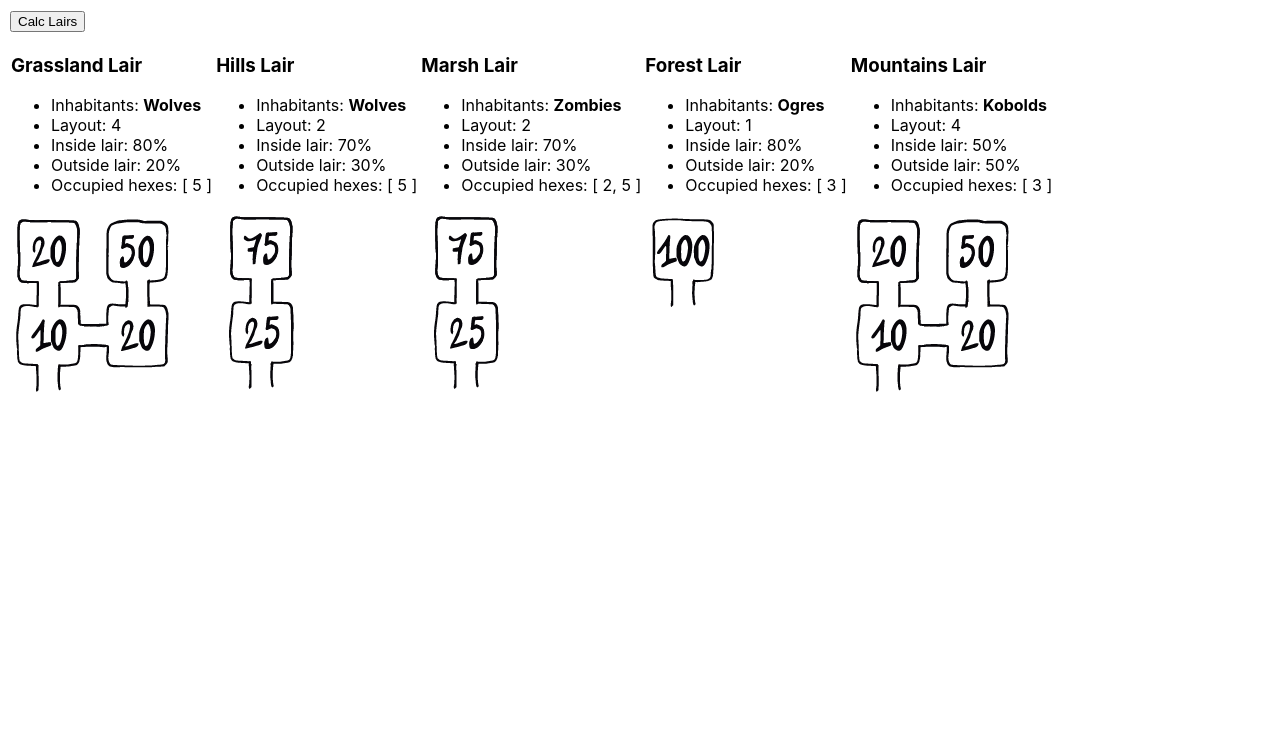
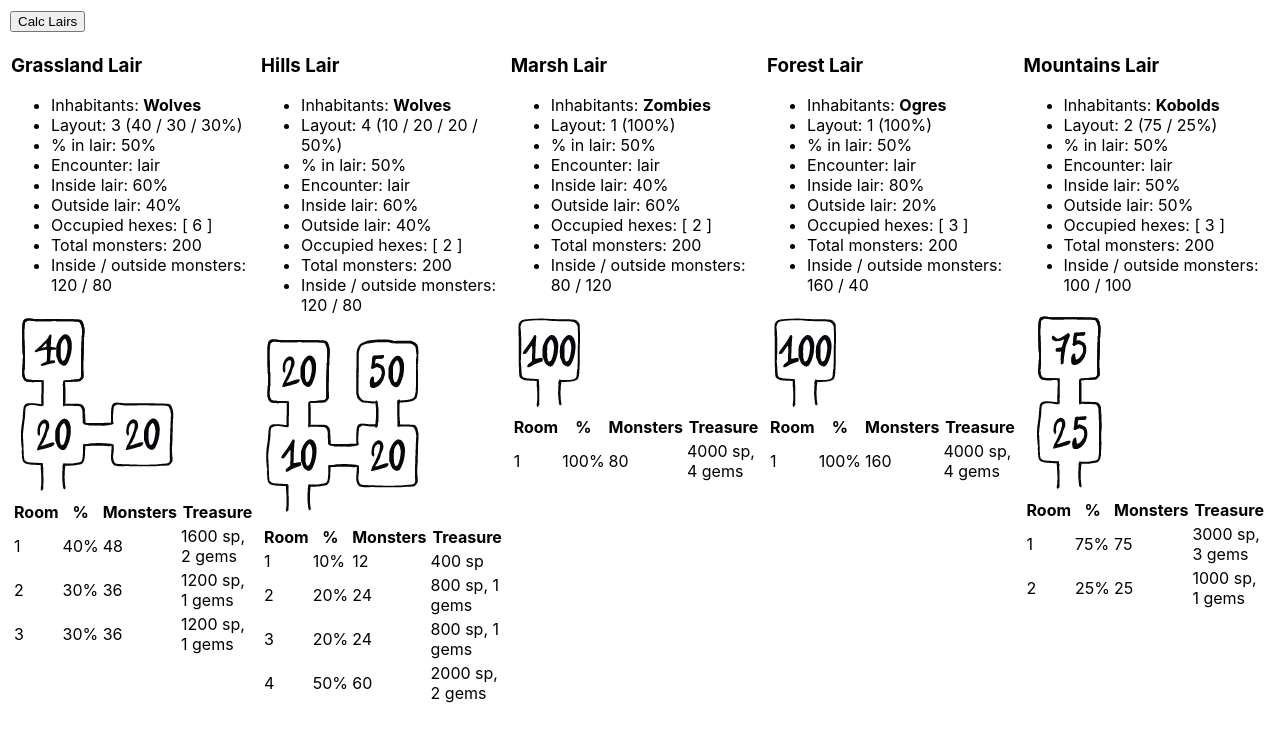
Before and after one commit to lucaster/sandbox-generator, an Angular app in the folder sandbox-generator-ng/: page /lairs in a window 1280 px wide. Shown: the top 742 px of the page. Built offline with nearby package versions, Linux system fonts and the light colour scheme.

Commit message:
finished lair generation

```diff
--- a/sandbox-generator-ng/src/app/pages/hex-draw-patch/hex-draw-patch.ts
+++ b/sandbox-generator-ng/src/app/pages/hex-draw-patch/hex-draw-patch.ts
@@ -10,6 +10,7 @@ import {
 } from '@angular/core';
 import { calcContentWithPath, calcHexesDetailedContentWithDetails } from '../../../data/content';
 import { calcHexesBiome, calcHexesDetailedFeature, fromHexesDetailedToImagePathHexes, fromHexesToHexesDetailed, Hexes, HexesDetailed } from '../../../data/data';
+import { calcLair } from '../../../data/lairs';
 import { SvgDrawer } from '../../../drawing/hex';
 import { HexOps } from '../../../drawing/hex-ops';
 import { Point } from '../../../drawing/point';
@@ -30,8 +31,10 @@ export class HexDrawPatch implements AfterViewInit {
     hexNum: number;
     details: string[] | null;
     content: { treasure: string; convey: string | null; } | null;
+    lair: ReturnType<typeof calcLair> | null;
   }[]>([]);
   private hexesDetailed: HexesDetailed | null = null;
+  private biomes: Hexes | null = null;
   private contentDetails: {
     [hexNum: number]: ReturnType<typeof calcContentWithPath>;
   } = {};
@@ -76,6 +79,12 @@ export class HexDrawPatch implements AfterViewInit {
     const hexOps = new HexOps(r);
     const imageOpts = { width: 50, height: 50 };
     this.hexesDetailed = calcHexesDetailedFeature();
+    // Features do not depend on the biome, but a lair does. Generate a biome
+    // map alongside the features so each lair hex can be detailed.
+    const hasLair = Object.values(this.hexesDetailed).some(
+      (details) => details.includes('Lair')
+    );
+    this.biomes = hasLair ? calcHexesBiome() : null;
     const imagePathHexes = fromHexesDetailedToImagePathHexes(this.hexesDetailed);
     this.drawPatch(
       svgDrawer,
@@ -348,6 +357,7 @@ export class HexDrawPatch implements AfterViewInit {
 
   private resetPatch() {
     this.hexesDetailed = null;
+    this.biomes = null;
     this.contentDetails = {};
     const svg = this.svgElement.nativeElement;
     while (svg.firstChild) {
@@ -360,6 +370,8 @@ export class HexDrawPatch implements AfterViewInit {
       const hexNum = +(key);
       const details = this.hexesDetailed ? this.hexesDetailed[hexNum] : null;
       const content = this.contentDetails[hexNum];
+      const biome = this.biomes ? this.biomes[hexNum] : null;
+      const lair = details?.includes('Lair') && biome ? calcLair(biome) : null;
       return {
         hexNum,
         details,
@@ -372,6 +384,7 @@ export class HexDrawPatch implements AfterViewInit {
               convey: content.convey ? content.convey.result : null,
             }
           : null,
+        lair,
       };
     });
     this.hexDetailList.set(hexDetailList);
--- a/sandbox-generator-ng/src/app/pages/lairs/lairs.html
+++ b/sandbox-generator-ng/src/app/pages/lairs/lairs.html
@@ -18,11 +18,41 @@
     <h3>{{ lair.biome }} Lair</h3>
     <ul>
       <li>Inhabitants: <strong>{{ lair.inhabitants }}</strong></li>
-      <li>Layout: {{ lair.layout }}</li>
+      <li>Layout: {{ lair.layout }} ({{ lair.percentages.join(' / ') }}%)</li>
+      <li>
+        % in lair:
+        {{ lair.percentInLair === null ? '—' : lair.percentInLair + '%' }}
+      </li>
+      <li>Encounter: {{ lair.encounter ?? '—' }}</li>
       <li>Inside lair: {{ lair.percInsideLair }}%</li>
       <li>Outside lair: {{ lair.percOutsideLair }}%</li>
       <li>Occupied hexes: {{ lair.outsideHexes | json }}</li>
+      <li>Total monsters: {{ lair.totalMonsters ?? '—' }}</li>
+      <li>
+        Inside / outside monsters:
+        {{ lair.insideMonsters ?? '—' }} / {{ lair.outsideMonsters ?? '—' }}
+      </li>
     </ul>
     <img src="/assets/images/lair_layout_{{ lair.layout }}.png" alt="{{ lair.layout }}" />
+    <table>
+      <thead>
+        <tr>
+          <th>Room</th>
+          <th>%</th>
+          <th>Monsters</th>
+          <th>Treasure</th>
+        </tr>
+      </thead>
+      <tbody>
+        @for (room of lair.rooms; track room.number) {
+        <tr>
+          <td>{{ room.number }}</td>
+          <td>{{ room.percentage }}%</td>
+          <td>{{ room.monsters ?? '—' }}</td>
+          <td>{{ treasureLabel(room.treasure) }}</td>
+        </tr>
+        }
+      </tbody>
+    </table>
   </section>
 </ng-template>
--- a/sandbox-generator-ng/src/app/pages/lairs/lairs.ts
+++ b/sandbox-generator-ng/src/app/pages/lairs/lairs.ts
@@ -1,6 +1,6 @@
 import { JsonPipe, NgTemplateOutlet } from '@angular/common';
 import { ChangeDetectionStrategy, Component, OnInit } from '@angular/core';
-import { calcLair } from '../../../data/lairs';
+import { calcLair, type LairTreasure } from '../../../data/lairs';
 
 @Component({
   selector: 'app-lairs',
@@ -19,6 +19,24 @@ export class Lairs implements OnInit {
 
   onCalcLairs() {
     const biomes = ['Grassland', 'Hills', 'Marsh', 'Forest', 'Mountains'];
-    this.lairs = biomes.map(calcLair);
+    // The 2023 book delegates the total number of monsters and their treasure
+    // to an external bestiary. These are the book's worked-example values,
+    // used here to show the per-room distribution.
+    const exampleBestiary = {
+      totalMonsters: 200,
+      treasure: { sp: 4000, gems: 4 },
+      percentInLair: 50,
+    };
+    this.lairs = biomes.map((biome) => calcLair(biome, exampleBestiary));
+  }
+
+  treasureLabel(treasure: LairTreasure | null): string {
+    if (!treasure) {
+      return '—';
+    }
+    const parts = Object.entries(treasure)
+      .filter(([, amount]) => amount > 0)
+      .map(([denomination, amount]) => `${amount} ${denomination}`);
+    return parts.length ? parts.join(', ') : '—';
   }
 }
--- a/sandbox-generator-ng/src/data/lairs.ts
+++ b/sandbox-generator-ng/src/data/lairs.ts
@@ -1,7 +1,7 @@
 
 import { d } from "../dice/dice";
 import { RandomTable } from "../domain/random-table";
-import { randomOption } from "./data";
+import { randomOptionEntry } from "./data";
 
 const lairLayout: RandomTable = {
   id: 80,
@@ -17,6 +17,68 @@ const lairLayout: RandomTable = {
     8: '5',
   },
 };
+
+// Percentage of monsters and treasure found in each room.
+// Layout 4 uses the order of the book's worked example (12/24/24/60):
+// it is the same multiset as the diagram's 20/50/10/20.
+// The 2023 edition prints 40/20/20 for layout 3 (sums to 80); the corrected
+// 40/30/30 is used here.
+const lairLayoutPercentages: { [layout: number]: number[] } = {
+  1: [100],
+  2: [75, 25],
+  3: [40, 30, 30],
+  4: [10, 20, 20, 50],
+  5: [40, 20, 15, 10, 15],
+};
+
+type LairTreasure = { [denomination: string]: number };
+
+type LairOptions = {
+  // The 2023 book delegates the total number of monsters and their treasure to
+  // an external bestiary, so the caller supplies them.
+  totalMonsters?: number;
+  treasure?: LairTreasure;
+  // % in lair of the monster (20% by default, 0% if it does not live in lairs).
+  percentInLair?: number;
+  // Small groups (or alone) use 1d3 for the layout instead of 1d8.
+  smallGroups?: boolean;
+  // The book marks the outside-monster proportion as optional.
+  rollOutside?: boolean;
+};
+
+/**
+ * Splits an integer total across rooms using the largest remainder method, so
+ * the room values always add up to the total.
+ */
+function distribute(total: number, percentages: number[]): number[] {
+  const exact = percentages.map((percentage) => (total * percentage) / 100);
+  const result = exact.map(Math.floor);
+  const remainder = total - result.reduce((sum, value) => sum + value, 0);
+  const byFraction = exact
+    .map((value, index) => ({ index, fraction: value - Math.floor(value) }))
+    .sort((a, b) => b.fraction - a.fraction);
+  for (let i = 0; i < remainder; i++) {
+    result[byFraction[i % byFraction.length].index] += 1;
+  }
+  return result;
+}
+
+function distributeTreasure(
+  treasure: LairTreasure,
+  percentages: number[]
+): LairTreasure[] {
+  const denominations = Object.keys(treasure);
+  const perDenomination = denominations.map((denomination) =>
+    distribute(treasure[denomination], percentages)
+  );
+  return percentages.map((_, roomIndex) => {
+    const room: LairTreasure = {};
+    denominations.forEach((denomination, denominationIndex) => {
+      room[denomination] = perDenomination[denominationIndex][roomIndex];
+    });
+    return room;
+  });
+}
 
 const biomeEncountersGrassland: RandomTable = {
   id: 81,
@@ -113,9 +175,12 @@ const biomeEncountersHills: RandomTable = {
   },
 };
 
-function calcLair(biome: string) {
+function calcLair(
+  biome: string,
+  options: LairOptions = {},
+  rollFn: (faces: number) => number = d
+) {
   // 1. INHABITANTS
-  // 1. roll for Inhabitants: dipendono dal Biome
   const biomesAndItsInhabitants: { [key: string]: RandomTable } = {
     'Grassland': biomeEncountersGrassland,
     'Marsh': biomeEncountersMarsh,
@@ -124,57 +189,86 @@ function calcLair(biome: string) {
     'Hills': biomeEncountersHills,
   };
   const biomeInhabitantsTable = biomesAndItsInhabitants[biome];
-  const inhabitants = randomOption(biomeInhabitantsTable);
-  // 2. roll for number of inhabitants
-  // 3. roll for treasure
-  // 4. roll 1d6 * 10% proportions of inhabitants who are outside the lair
-  const percOutsideLair = d(6) * 10;
+  const inhabitants = randomOptionEntry(biomeInhabitantsTable, rollFn).result;
+
+  // 2. % IN LAIR
+  // When a faction encounter happens in a hex containing a lair, the monster's
+  // % in lair decides whether the PCs find the lair or merely a patrol.
+  const percentInLair = options.percentInLair ?? null;
+  const encounter =
+    percentInLair === null
+      ? null
+      : rollFn(100) <= percentInLair
+        ? 'lair'
+        : 'patrol';
+
+  // 3. MONSTERS OUTSIDE THE LAIR (optional)
+  const rollOutside = options.rollOutside ?? true;
+  const percOutsideLair = rollOutside ? rollFn(6) * 10 : 0;
   const percInsideLair = 100 - percOutsideLair;
-  // 5. roll 1d8 to calculate in which hex the monsters that are outside the lair:
-  //    if 8 --> they are in two exes --> roll 1d7 each
-  //             _______
-  //            /       \
-  //    _______/    2    \_______
-  //   /       \         /       \
-  //  /    7    \_______/    3    \
-  //  \         /       \         /
-  //   \_______/    1    \_______/
-  //   /       \    L    /       \
-  //  /    6    \_______/    4    \
-  //  \         /       \         /
-  //   \______ /    5    \_______/
-  //           \         /
-  //            \_______/
 
-  let outsideHexes: [number] | [number, number] = [d(8)];
-  if (outsideHexes[0] === 8) {
-    const a = d(7);
-    const b = dExcept(7, a);
-    outsideHexes = [a, b];
+  // 4. OUTSIDE HEXES
+  // An 8 means the force is split in two; each group rolls 1d8.
+  let outsideHexes: number[] = [];
+  if (rollOutside) {
+    outsideHexes = [rollFn(8)];
+    if (outsideHexes[0] === 8) {
+      outsideHexes = [rollFn(8), rollFn(8)];
+    }
   }
-  // 2. LAYOUT
-  // Each room in a layout has a percentage of inhabitants and treasure
-  const layout = d(5);
-  const lair = {
+
+  // 5. LAYOUT
+  const layout = options.smallGroups
+    ? rollFn(3)
+    : Number(randomOptionEntry(lairLayout, rollFn).result);
+  const percentages = lairLayoutPercentages[layout];
+
+  // 6. TOTAL MONSTERS AND TREASURE
+  const totalMonsters = options.totalMonsters ?? null;
+  let outsideMonsters: number | null = null;
+  let insideMonsters: number | null = null;
+  let monsterDistribution: number[] | null = null;
+  if (totalMonsters !== null) {
+    outsideMonsters = Math.round((totalMonsters * percOutsideLair) / 100);
+    insideMonsters = totalMonsters - outsideMonsters;
+    monsterDistribution = distribute(insideMonsters, percentages);
+  }
+
+  const treasure = options.treasure ?? null;
+  const treasureDistribution = treasure
+    ? distributeTreasure(treasure, percentages)
+    : null;
+
+  const rooms = percentages.map((percentage, index) => ({
+    number: index + 1,
+    percentage,
+    monsters: monsterDistribution ? monsterDistribution[index] : null,
+    treasure: treasureDistribution ? treasureDistribution[index] : null,
+  }));
+
+  return {
     biome,
     inhabitants,
+    layout,
+    percentages,
+    percentInLair,
+    encounter,
     percInsideLair,
     percOutsideLair,
     outsideHexes,
-    layout,
+    totalMonsters,
+    insideMonsters,
+    outsideMonsters,
+    treasure,
+    rooms,
   };
-  return lair;
-}
-
-function dExcept(die: number, except: number): number {
-  let res = d(die);
-  while (res === except) {
-    res = d(die);
-  }
-  return res;
 }
 
 export {
   biomeEncountersMarsh,
-  calcLair
+  calcLair,
+  lairLayout,
+  lairLayoutPercentages,
+  type LairOptions,
+  type LairTreasure,
 };
```
Also changed, not shown: sandbox-generator-ng/src/app/pages/hex-draw-patch/hex-draw-patch.html (+9 -0 lines), 2 other files (tests, documents, lock files or other folders).
